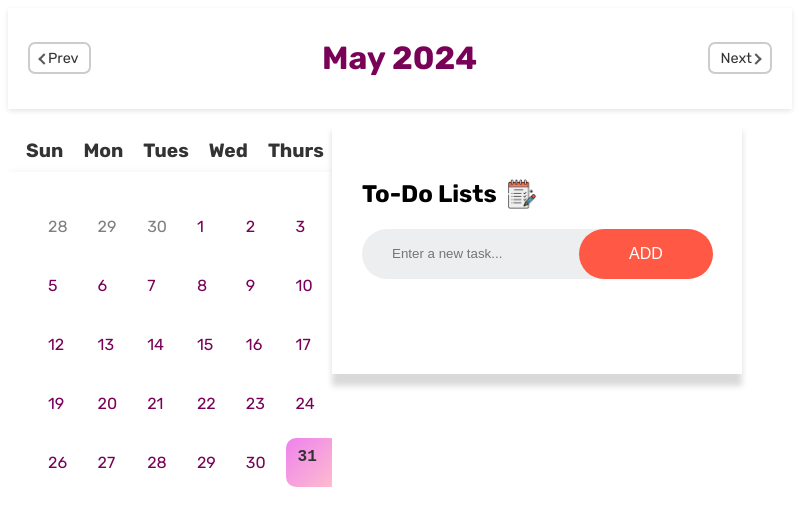
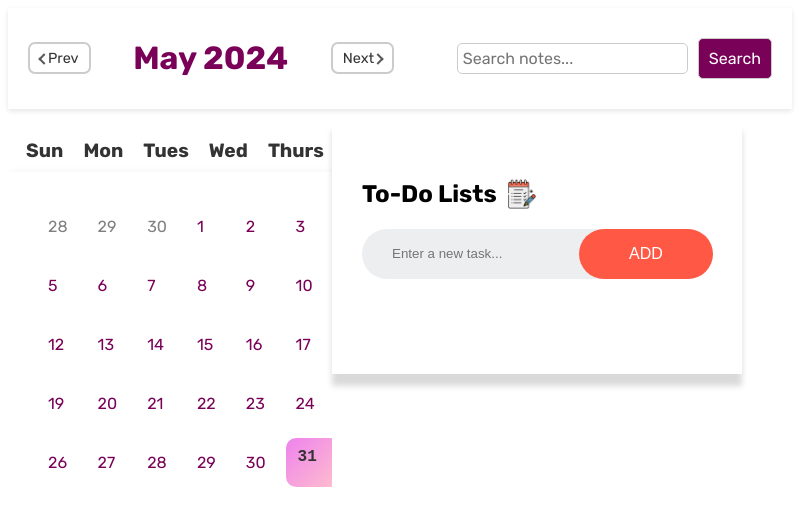
Before and after one commit to cse110-sp24-group2/cse110-sp24-group2, an Electron app: page source/calendar/index.html in a window 800 px wide. Drawn offline with Linux system fonts and the light colour scheme.

Commit message:
fixed search bar stuff

```diff
--- a/source/calendar/calendar-styles.css
+++ b/source/calendar/calendar-styles.css
@@ -402,3 +402,53 @@ button.delete-button:hover {
     color:white !important;
     transform: scale(1.05);
   }
+  .search-container {
+    display: flex;
+    position: relative;
+    align-items: center;
+    gap: 10px;
+    margin-left: 20px;
+}
+
+#search-bar {
+    padding: 5px;
+    font-size: 16px;
+    border: 1px solid #ccc;
+    border-radius: 5px;
+}
+
+#search-button {
+    padding: 10px;
+    font-size: 16px;
+    border: 1px solid #ccc;
+    border-radius: 5px;
+    background-color: var(--month-color);
+    color: white;
+    cursor: pointer;
+}
+
+#search-button:hover {
+    background-color: red;
+    box-shadow: 0 3px 6px rgba(0, 0, 0, 0.3);
+}
+
+#suggestions {
+    position: absolute;
+    margin-top: auto;
+    bottom: auto;
+    display: none;
+    background-color: #fff;
+    border: 1px solid #ccc;
+    box-shadow: 0 2px 4px rgba(0, 0, 0, 0.1);
+}
+
+.suggestion {
+    padding: 10px;
+    background-color: #f9f9f9;
+    color: black;
+    cursor: pointer;
+}
+
+.suggestion:hover {
+    background-color: #f0f0f0;
+}
--- a/source/calendar/index.html
+++ b/source/calendar/index.html
@@ -14,6 +14,11 @@
       <button id="prev-month"><i class="arrow left"></i>Prev</button>
       <h1 id="current-month"></h1>
       <button id="next-month">Next<i class="arrow right"></i></button>
+      <div class="search-container">
+        <input type="text" id="search-bar" placeholder="Search notes...">
+        <button id="search-button">Search</button>
+    </div>
+    <div class="suggestions-content" id="suggestions"></div>
     </div>
     <div class="main-container">
       <div class="calendar-container">
@@ -79,8 +84,7 @@
         <script src="../components/TodoList.js"></script>
       </div>
     </div>
-
-    <!-- <script src="../Notes/notes-todo-script.js"></script> -->
     <script src="calendar-script.js"></script>
+    <script src="search-bar.js"></script>
   </body>
 </html>
--- /dev/null
+++ b/source/calendar/search-bar.js
@@ -0,0 +1,83 @@
+document.addEventListener('DOMContentLoaded', () => {
+    const searchInput = document.getElementById('search-bar');
+    const suggestions = document.getElementById('suggestions');
+
+    searchInput.addEventListener('input', function () {
+        const query = this.value;
+        fetchSuggestions(query);
+    });
+
+    const fetchSuggestions = (query) => {
+        const constSuggestions = ['important', 'personal', 'project1', 'project2', 'project3'];
+
+        const filteredSuggestions = constSuggestions.filter(suggestion =>
+            suggestion.toLowerCase().includes(query.toLowerCase())
+        );
+
+        suggestions.innerHTML = '';
+
+        filteredSuggestions.forEach(suggestion => {
+            const suggestionElement = document.createElement('div');
+            suggestionElement.textContent = suggestion;
+            suggestionElement.classList.add('suggestion');
+
+            suggestionElement.addEventListener('click', function () {
+                searchInput.value = suggestion;
+                suggestions.innerHTML = '';
+            });
+            suggestions.appendChild(suggestionElement);
+        });
+
+        if (filteredSuggestions.length > 0) {
+            suggestions.style.display = 'block';
+            return true;
+        } else {
+            suggestions.style.display = 'none';
+            return false;
+        }
+    };
+
+    document.addEventListener('click', function (event) {
+        if (!document.querySelector('.search-container').contains(event.target)) {
+            suggestions.style.display = 'none';
+        }
+    });
+
+    const updateButtonColor = () => {
+        const monthClasses = [
+            "january",
+            "february",
+            "march",
+            "april",
+            "may",
+            "june",
+            "july",
+            "august",
+            "september",
+            "october",
+            "november",
+            "december"
+        ];
+
+        const monthColors = {
+            january: "#c14300",
+            february: "#f29cac",
+            march: "#28a745",
+            april: "#e83e8c",
+            may: "#790258",
+            june: "#154a27",
+            july: "#17a2b8",
+            august: "#d1890c",
+            september: "#dc3545",
+            october: "#d45810",
+            november: "#343a40",
+            december: "#53697d"
+        };
+
+        const currentMonthClass = monthClasses[new Date().getMonth()];
+        const searchButton = document.getElementById('search-button');
+        searchButton.style.backgroundColor = monthColors[currentMonthClass];
+    };
+
+    updateButtonColor();
+});
```
